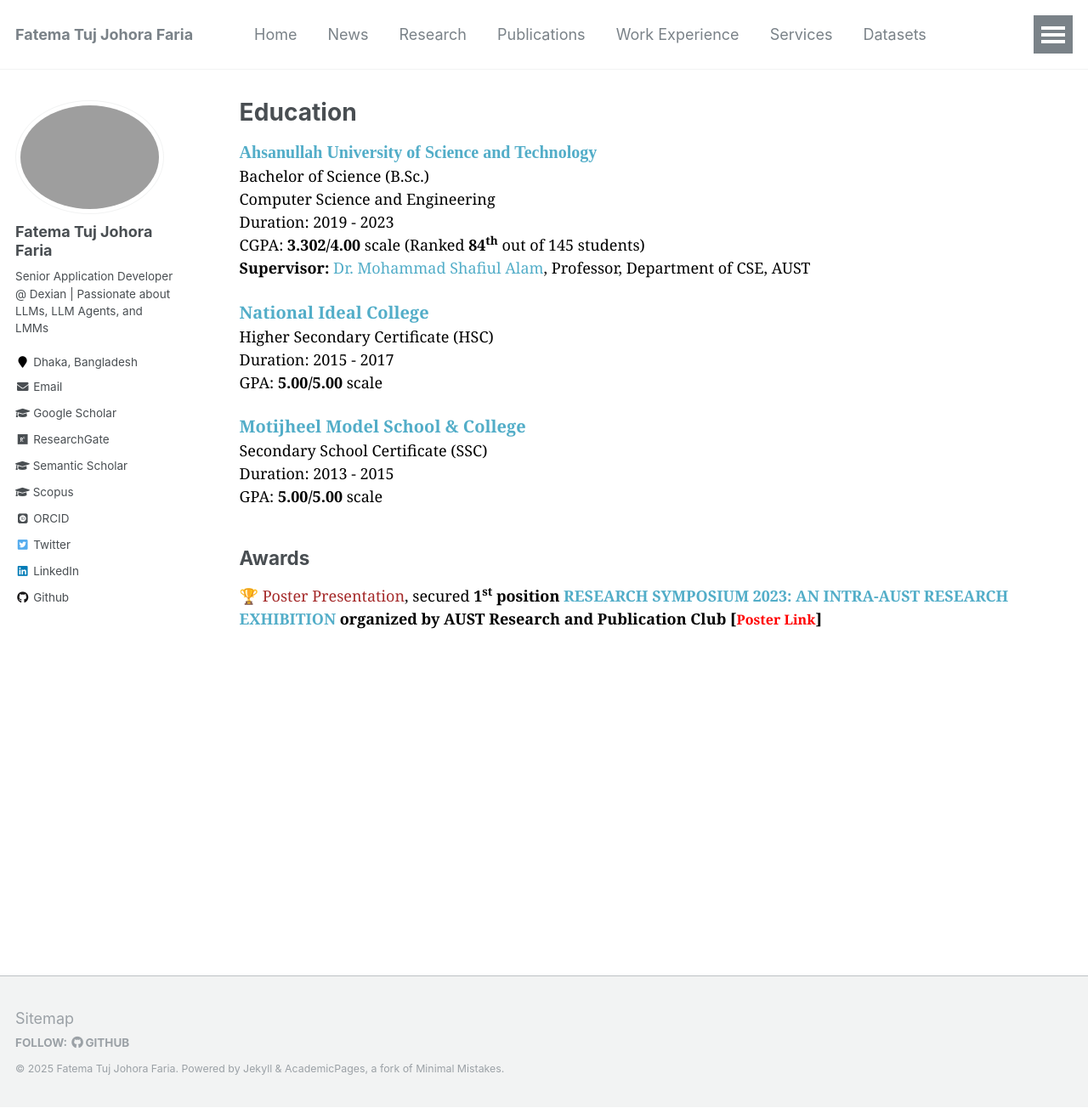
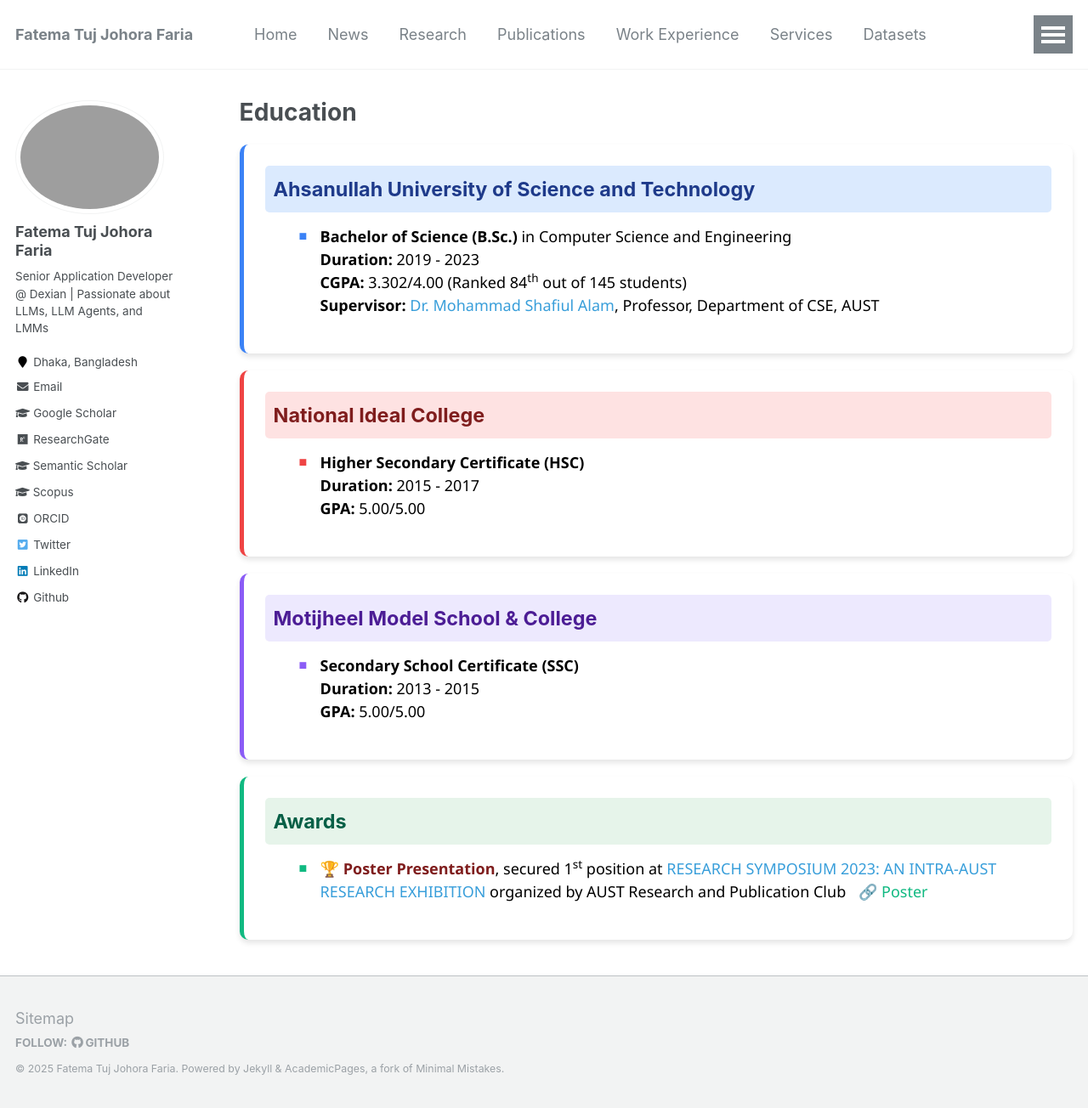
Before and after one commit to fatemafaria142/fatemafaria142.github.io, a Jekyll site: the page built from _pages/education.md, in a window 1280 px wide and 1304 px high. Shown: the whole window at 85% size. Built offline with Jekyll 4.4.1, drawn with Linux system fonts in a browser that asks for light colours; some web fonts are replaced.

Commit message:
Update education

```diff
--- a/_pages/education.md
+++ b/_pages/education.md
@@ -5,33 +5,61 @@ permalink: /education/
 author_profile: true
 ---
 
+<span style="font-family: 'Segoe UI', sans-serif; color: black;">
+<div style="display: flex; flex-wrap: wrap; gap: 20px;">
+  <div style="background-color: white; border-left: 5px solid #3b82f6; border-radius: 10px; padding: 25px; flex: 1 1 100%; max-width: 100%; box-shadow: 0 4px 6px rgba(0, 0, 0, 0.1);">
+    <div style="background-color: #dbeafe; padding: 10px; border-radius: 5px; margin-bottom: 15px;">
+      <span style="color: #1e3a8a; font-size: 1.3em; font-weight: bold;">Ahsanullah University of Science and Technology</span>
+    </div>
+    <ul style="font-family: 'Segoe UI', sans-serif; color: black; margin-top: 15px;">
+      <li style="margin-bottom: 12px; list-style-type: none; position: relative; padding-left: 25px;">
+        <span style="position: absolute; left: 0; color: #3b82f6; font-size: 0.9em;">■</span>
+        <b>Bachelor of Science (B.Sc.)</b> in Computer Science and Engineering <br/>
+        <b>Duration:</b> 2019 - 2023 <br/>
+        <b>CGPA:</b> 3.302/4.00 (Ranked 84<sup>th</sup> out of 145 students) <br/>
+        <b>Supervisor:</b> <a href="https://www.aust.edu/cse/faculty_member/dr_mohammad_shafiul_alam" style="color: #389EDA; text-decoration: none;">Dr. Mohammad Shafiul Alam</a>, Professor, Department of CSE, AUST
+      </li>
+    </ul>
+  </div>
 
-<!-- B.Sc. -->
-<span style="font-family:Georgia; color:black;">
-<span style="color:black; font-size:20px; font-family:Calisto MT"><b><a href="https://aust.edu" target="_blank">Ahsanullah University of Science and Technology</a></b></span><br/>
-Bachelor of Science (B.Sc.)<br/>
-Computer Science and Engineering <br/>
-Duration: 2019 - 2023 <br/>
-CGPA: <b>3.302/4.00</b> scale (Ranked <b>84<sup>th</sup></b> out of 145 students)<br/>
-<b>Supervisor:</b> <a href="https://www.aust.edu/cse/faculty_member/dr_mohammad_shafiul_alam" target="_blank">Dr. Mohammad Shafiul Alam</a>, Professor, Department of CSE, AUST
-</span>
+  <div style="background-color: white; border-left: 5px solid #ef4444; border-radius: 10px; padding: 25px; flex: 1 1 100%; max-width: 100%; box-shadow: 0 4px 6px rgba(0, 0, 0, 0.1);">
+    <div style="background-color: #fee2e2; padding: 10px; border-radius: 5px; margin-bottom: 15px;">
+      <span style="color: #7f1d1d; font-size: 1.3em; font-weight: bold;">National Ideal College</span>
+    </div>
+    <ul style="font-family: 'Segoe UI', sans-serif; color: black; margin-top: 15px;">
+      <li style="margin-bottom: 12px; list-style-type: none; position: relative; padding-left: 25px;">
+        <span style="position: absolute; left: 0; color: #ef4444; font-size: 0.9em;">■</span>
+        <b>Higher Secondary Certificate (HSC)</b> <br/>
+        <b>Duration:</b> 2015 - 2017 <br/>
+        <b>GPA:</b> 5.00/5.00
+      </li>
+    </ul>
+  </div>
 
-<!-- HSC -->
-<span style="font-family:Georgia; color:black;">
-<span style="color:black; font-size:20px"><b><a href="https://www.facebook.com/nic132078/" target="_blank">National Ideal College</a></b></span><br/>
-Higher Secondary Certificate (HSC)<br/>
-Duration: 2015 - 2017 <br/>
-GPA: <b>5.00/5.00</b> scale <br/>
-</span>
+  <div style="background-color: white; border-left: 5px solid #8b5cf6; border-radius: 10px; padding: 25px; flex: 1 1 100%; max-width: 100%; box-shadow: 0 4px 6px rgba(0, 0, 0, 0.1);">
+    <div style="background-color: #ede9fe; padding: 10px; border-radius: 5px; margin-bottom: 15px;">
+      <span style="color: #4c1d95; font-size: 1.3em; font-weight: bold;">Motijheel Model School & College</span>
+    </div>
+    <ul style="font-family: 'Segoe UI', sans-serif; color: black; margin-top: 15px;">
+      <li style="margin-bottom: 12px; list-style-type: none; position: relative; padding-left: 25px;">
+        <span style="position: absolute; left: 0; color: #8b5cf6; font-size: 0.9em;">■</span>
+        <b>Secondary School Certificate (SSC)</b> <br/>
+        <b>Duration:</b> 2013 - 2015 <br/>
+        <b>GPA:</b> 5.00/5.00
+      </li>
+    </ul>
+  </div>
 
-<!-- SSC -->
-<span style="font-family:Georgia; color:black;">
-<span style="color:black; font-size:20px"><b><a href="https://mmodel.edu.bd/" target="_blank">Motijheel Model School & College</a></b></span><br/>
-Secondary School Certificate (SSC) <br/>
-Duration: 2013 - 2015 <br/>
-GPA: <b>5.00/5.00</b> scale <br/>
-</span>
-
-## Awards
-<span style="font-family:Georgia; color:black">
-🏆 <span style="color:brown">Poster Presentation</span>, secured <b>1<sup>st</sup> position<a href="https://aust.edu/events/1996" target="_blank"> RESEARCH SYMPOSIUM 2023: AN INTRA-AUST RESEARCH EXHIBITION </a> organized by AUST Research and Publication Club [[<span style ="color:red"><font size="3">Poster Link</font></span>](https://drive.google.com/file/d/1JN8cEUTWAilZpNsZaIxPVusiHxqc4OZA/view?usp=sharing)]<br/>
+  <div style="background-color: white; border-left: 5px solid #10b981; border-radius: 10px; padding: 25px; flex: 1 1 100%; max-width: 100%; box-shadow: 0 4px 6px rgba(0, 0, 0, 0.1);">
+    <div style="background-color: #e6f4ea; padding: 10px; border-radius: 5px; margin-bottom: 15px;">
+      <span style="color: #065f46; font-size: 1.3em; font-weight: bold;">Awards</span>
+    </div>
+    <ul style="font-family: 'Segoe UI', sans-serif; color: black; margin-top: 15px;">
+      <li style="margin-bottom: 12px; list-style-type: none; position: relative; padding-left: 25px;">
+        <span style="position: absolute; left: 0; color: #10b981; font-size: 0.9em;">■</span>
+        🏆 <b style="color: #7f1d1d">Poster Presentation</b>, secured 1<sup>st</sup> position at <a href="https://aust.edu/events/1996" style="color: #389EDA; text-decoration: none;">RESEARCH SYMPOSIUM 2023: AN INTRA-AUST RESEARCH EXHIBITION</a> organized by AUST Research and Publication Club
+        <a href="https://drive.google.com/file/d/1JN8cEUTWAilZpNsZaIxPVusiHxqc4OZA/view?usp=sharing" style="color: #10b981; text-decoration: none; margin-left: 10px;"><span style="font-family: 'Font Awesome 5 Free'; font-weight: 900;">🔗</span> Poster</a>
+      </li>
+    </ul>
+  </div>
+</div>
```
Also changed, not shown: _pages/datasets.md (+8 -8 lines), _pages/services.md (+11 -12 lines).
